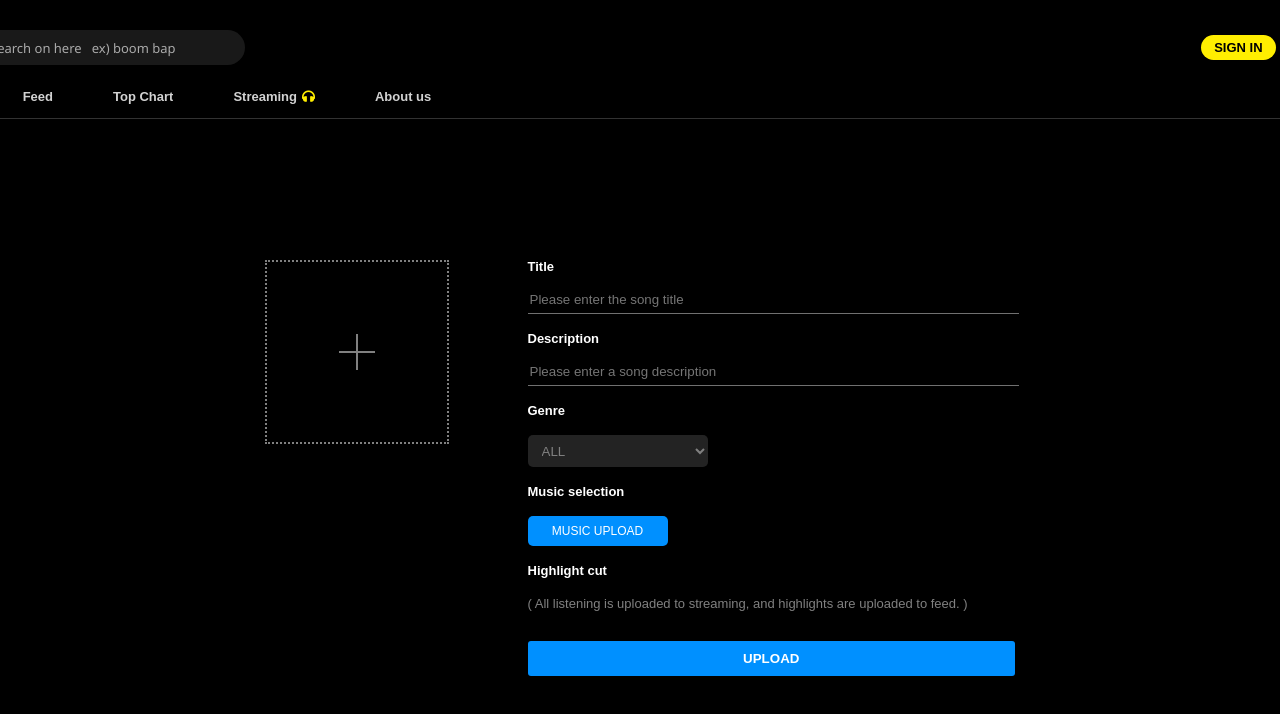
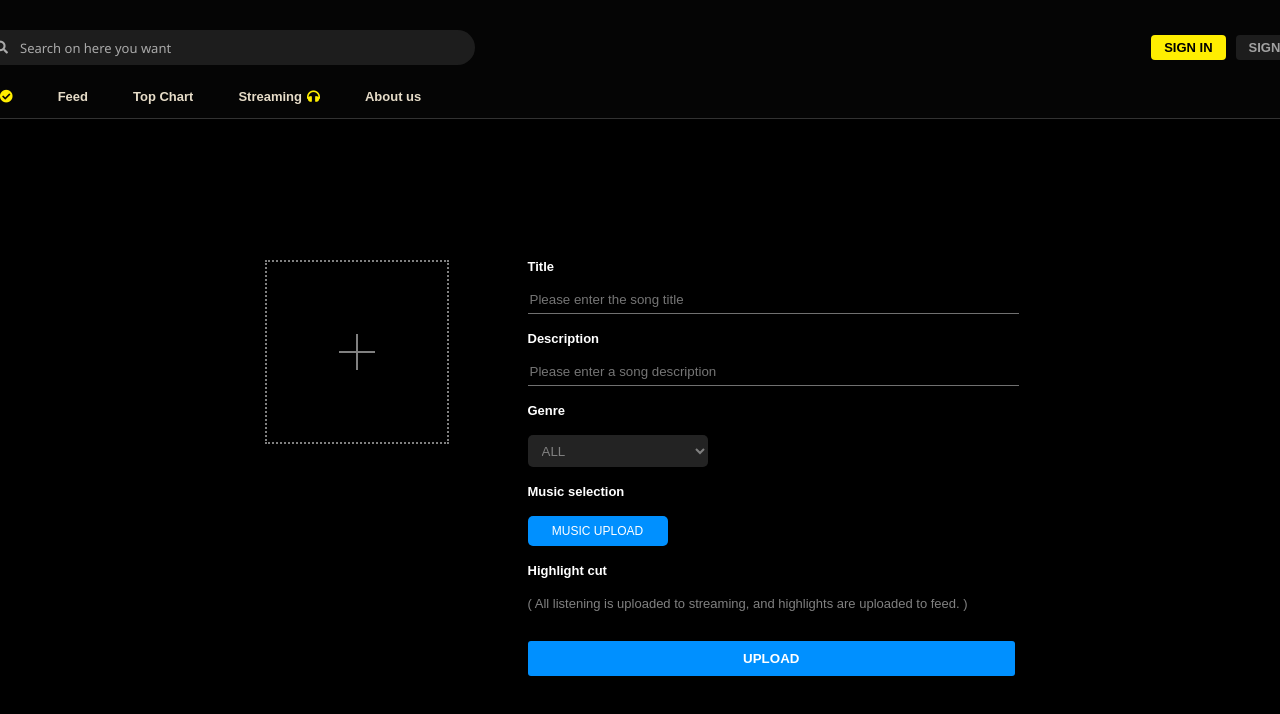
Before and after one commit to Passion-fruits/PASSIONFRUIT_frontend_V1, a React (Create React App) app: page /upload in a window 1280 px wide. Shown: the top 714 px of the page. Built offline with nearby package versions, Linux system fonts and the light colour scheme.

Commit message:
update : header style

```diff
--- a/src/components/header/search.tsx
+++ b/src/components/header/search.tsx
@@ -8,7 +8,7 @@ export default function Search() {
       </s.Logo> */}
       <s.SearchBar>
         <i className="fas fa-search"></i>
-        <s.SearchInput placeholder="Search on here   ex) boom bap" />
+        <s.SearchInput placeholder="Search on here you want" />
       </s.SearchBar>
     </s.FlexContainer>
   );
--- a/src/components/header/styles.tsx
+++ b/src/components/header/styles.tsx
@@ -7,11 +7,11 @@ export const Wrapper = styled.header`
   display: flex;
   flex-direction: column;
   align-items: center;
-  position:fixed;
-  top:0;
-  border-bottom:1px solid rgb(50,50,50);
-  z-index:300;
-  background:black;
+  position: fixed;
+  top: 0;
+  border-bottom: 1px solid rgb(50, 50, 50);
+  z-index: 300;
+  background: rgb(5,5,5);
 `;
 
 export const Container = styled.div`
@@ -20,7 +20,7 @@ export const Container = styled.div`
   display: flex;
   align-items: center;
   :first-of-type {
-    margin-top:20px;
+    margin-top: 20px;
     justify-content: space-between;
   }
   .active {
@@ -43,10 +43,10 @@ export const Logo = styled.span`
 `;
 
 export const SearchBar = styled.div`
-  width: 300px;
+  width: 500px;
   height: 35px;
-  background-color: #191919;
-  margin-left: 30px;
+  background-color: ${COLOR.BACKGROUND_COLOR};
+  margin-left: 10px;
   border-radius: 24px;
   padding: 0 20px;
   box-sizing: border-box;
@@ -76,11 +76,11 @@ export const Menu = styled(NavLink)`
   color: white;
   font-size: 13px;
   padding: 15px 0;
-  margin-left: 60px;
+  margin-left: 45px;
   position: relative;
   overflow: hidden;
-  color:rgb(210,210,210);
-  font-weight:600;
+  font-weight: 600;
+  color: rgb(230, 220, 200);
   &:first-of-type {
     margin: 0;
   }
@@ -117,19 +117,20 @@ export const FlexContainer = styled.div`
 `;
 
 export const SignBtn = styled.button`
-background-color:${COLOR.BACKGROUND_COLOR};
-border:none;
-padding: 5px 13px;
-border-radius:24px;
-font-weight:bold;
-font-size:13px;
-transition:0.3s;
-:first-of-type{
-    background-color:${COLOR.YELLOW};
-    color:black;
-    margin-right:10px;
-}
-:hover{
-    opacity:0.8;
-}
-`
+  background-color: ${COLOR.BACKGROUND_COLOR};
+  border: none;
+  padding: 5px 13px;
+  border-radius: 4px;
+  font-weight: 600;
+  font-size: 13px;
+  transition: 0.3s;
+  color:${COLOR.FONT_COLOR};
+  :first-of-type {
+    background-color: ${COLOR.YELLOW};
+    color: black;
+    margin-right: 10px;
+  }
+  :hover {
+    opacity: 0.8;
+  }
+`;
--- a/src/style/index.tsx
+++ b/src/style/index.tsx
@@ -1,13 +1,13 @@
 export const COLOR = {
     MAIN_COLOR : "#0090FF",
-    BACKGROUND_COLOR : "#1A1A1A",
+    BACKGROUND_COLOR : "#1D1D1D",
     FONT_COLOR : "#A2A2A2",
     YELLOW : "#FFEE00",
     ORANGE : "#FF8000",
     HOVER_COLOR : "#51B3FF"
 }
 
-export const WIDTH = "1450px";
+export const WIDTH = "1350px";
 
 export const TABLET_WIDTH = "1024px";
 
```
